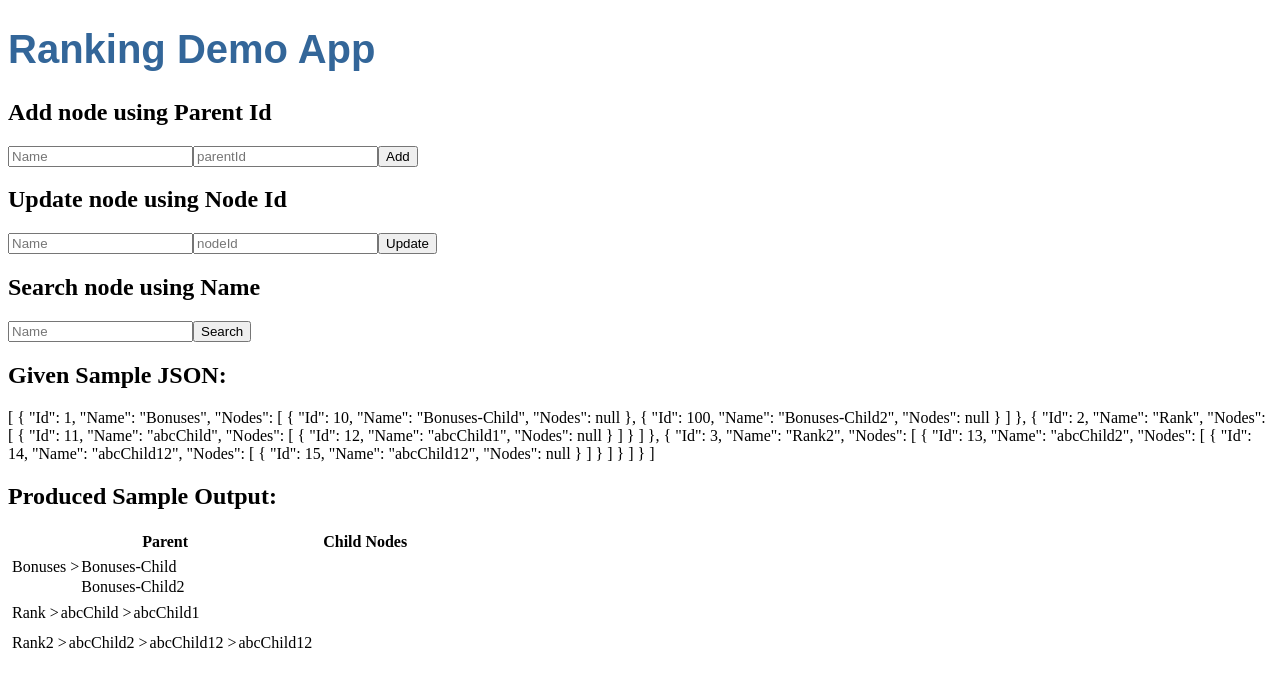
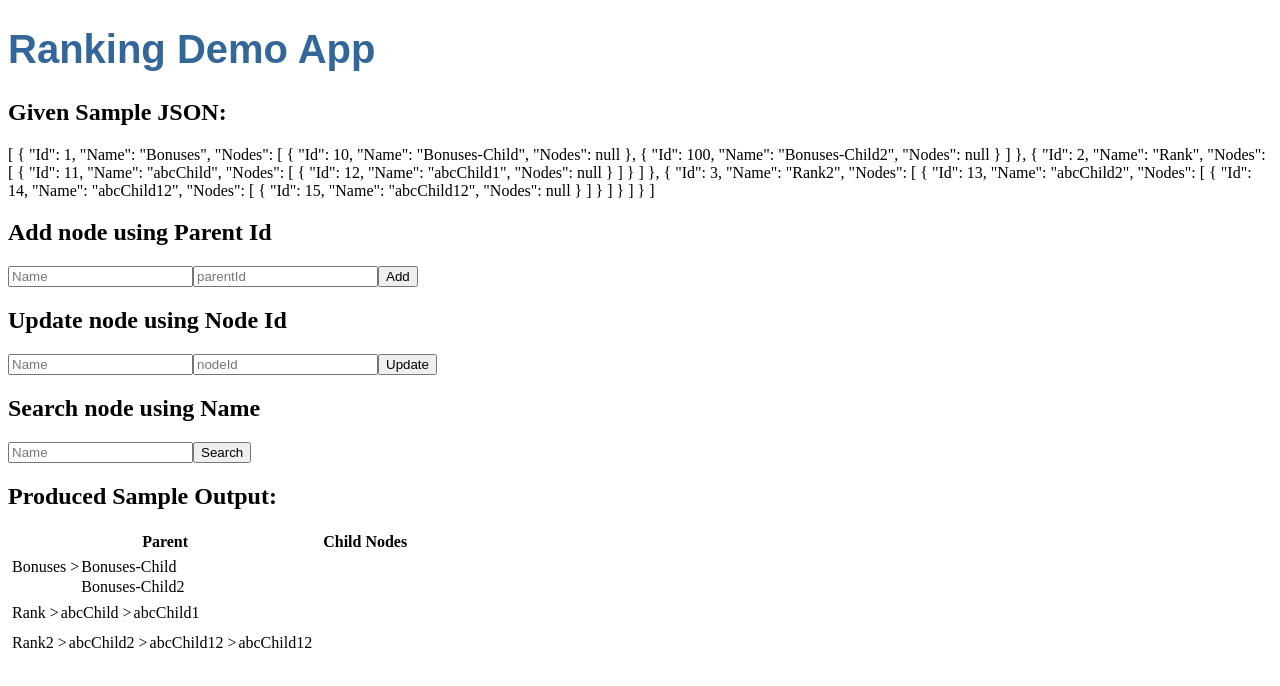
Before and after one commit to nehamankotia07/AngularAdminProject, an Angular app: page / in a window 1280 px wide. Shown: the top 686 px of the page. Built offline with nearby package versions, Linux system fonts and the light colour scheme.

Commit message:
search refinement

```diff
--- a/src/app/ranking/ranking.component.html
+++ b/src/app/ranking/ranking.component.html
@@ -1,3 +1,8 @@
+<h2>Given Sample JSON:</h2>
+{{sampleRankingData | json}}
+
+<br />
+
 <h2>Add node using Parent Id</h2>
 <input type="text" name="dataNameText" placeholder="Name" [(ngModel)]="dataName" #dataNameText="ngModel">
 <input type="text" name="parentIdText" placeholder="parentId" [(ngModel)]="parentId" #parentIdText="ngModel">
@@ -14,9 +19,6 @@
 
 <br />
 <h3>{{statusMessage}}</h3>
-
-<h2>Given Sample JSON:</h2>
-{{rankingData | json}}
 
 <h2>Produced Sample Output:</h2>
 <table>
--- a/src/app/ranking/ranking.component.ts
+++ b/src/app/ranking/ranking.component.ts
@@ -31,6 +31,7 @@ export class RankingComponent implements OnInit {
 
   public getRankingData(): void {
     this.rankingData = this.rankingService.getRankingData();
+    this.sampleRankingData = this.rankingService.getRankingData();
   }
 
   public findRankingByParentIdAndAdd(idOfNode: number, parentId: number, dataName: string, rankingD: any) {
```
